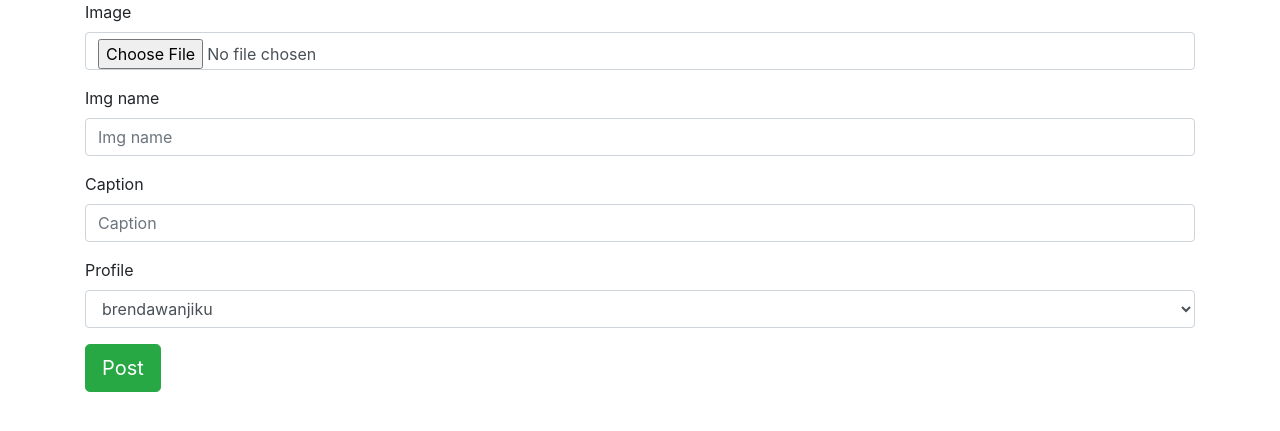
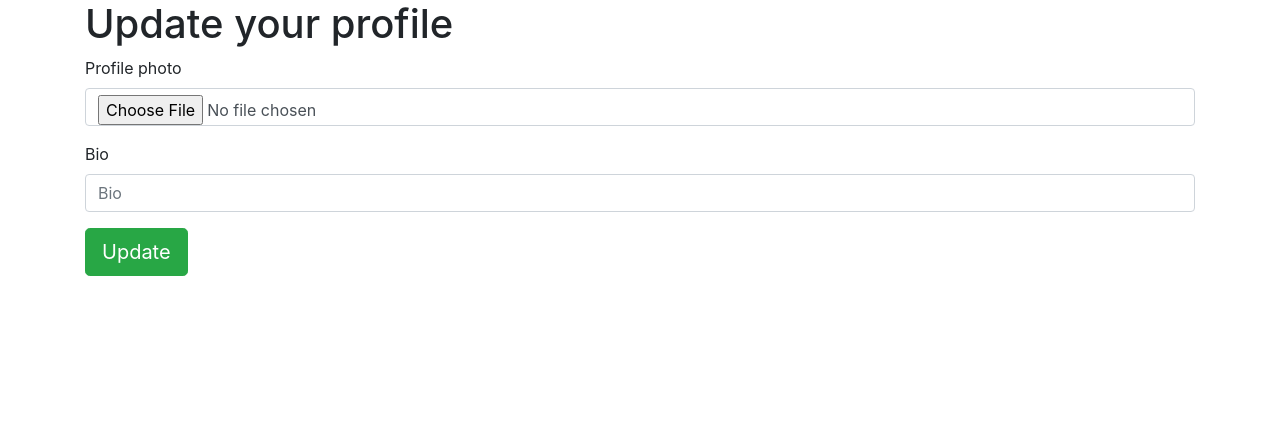
Before and after one commit to brenda-wanjiku/instagram, a Django app: page /update_profile/ in a window 1280 px wide. Shown: the top 431 px of the page. Run offline with Django 3.2, Linux system fonts and the light colour scheme; a user stored in the database is signed in; data comes from the database, SQL or seed files in the repository; parts of the project's set-up code (start-up, migrations or seed data) failed here and were passed over; some libraries are stand-ins or nearby versions.

Commit message:
Creates an update profile functionality

```diff
--- a/instagram/insta/forms.py
+++ b/instagram/insta/forms.py
@@ -1,7 +1,13 @@
 from django.forms import ModelForm
-from .models import Image
+from .models import Image,Profile
 
 class AddImageForm(ModelForm):
     class Meta:
         model = Image
-        exclude = ['comments', 'likes', '']
+        exclude = ['comments', 'likes', 'profile']
+
+
+class EditProfileForm(ModelForm):
+    class Meta:
+        model = Profile
+        exclude = ['user']
--- a/instagram/insta/models.py
+++ b/instagram/insta/models.py
@@ -37,7 +37,7 @@ class Image(models.Model):
         return images
 
     @classmethod
-    def get_profile_images(cls,profile):
+    def get_images(cls,profile):
         return cls.objects.filter(profile = profile)
 
 
--- a/instagram/insta/templates/homepage.html
+++ b/instagram/insta/templates/homepage.html
@@ -14,6 +14,9 @@
 
     <h1 class="text-center"> Homepage</h1>
     {% for image in images%}
+    <div class="card">
+        <div class="card-body">
+            <div class="thumbnail">
                 <div class="post">
                     <div class="image-title">
                         <img src="{{image.image.url}}" class="avatar" class="img-responsive" alt="image">
@@ -27,6 +30,9 @@
                 </div>
 
                 <p> {{image.caption}}</p>
+            </div>
+        </div>
+    </div>
 
 
 </div>
--- a/instagram/insta/templates/image_upload.html
+++ b/instagram/insta/templates/image_upload.html
@@ -17,6 +17,7 @@
 
 <body>
     <div class="container">
+        <h2> Upload an Image</h2>
         <form action="{%url 'update_image'%}" method="post" enctype="multipart/form-data">
             {%csrf_token%}
 
--- a/instagram/insta/templates/navbar.html
+++ b/instagram/insta/templates/navbar.html
@@ -24,7 +24,10 @@
                         <a class="nav-link" href="/profile">Profile</a>
                     </li>
                     <li>
-                        <a class="nav-link" href="/update_profile">Update Profile</a>
+                        <a class="nav-link" href="/upload_image">Image Upload</a>
+                    </li>
+                    <li>
+                        <a class="nav-link" href="/update_profile">Image Upload</a>
                     </li>
                     <li>
                         <a class="nav-link" href="/accounts/password/change">Change Password</a>
--- a/instagram/insta/templates/profile.html
+++ b/instagram/insta/templates/profile.html
@@ -2,7 +2,11 @@
 {% block content %}
 <div class="container">
     <h1>{{profile.user}}</h1>
+    <img src="{{profile.profile_photo.url}}" alt="">
+    {% if profile.bio %}
     <p>{{profile.bio}}</p>
+    {% endif %}
+    <button class = "btn btn-outline-success btn-lg"><a href="{% url 'update_profile' %}">Edit Profile</a></button>
 
 
     <h2>Images</h2>
--- /dev/null
+++ b/instagram/insta/templates/update_profile.html
@@ -0,0 +1,38 @@
+{% load bootstrap4 %}
+{% load static %}
+<!DOCTYPE html>
+<html>
+
+<head>
+    <meta charset="utf-8">
+    <meta name="viewport" content="width=device-width, initial-scale=1">
+
+    <title>Edit Profile</title>
+    {{form.media}}
+
+    {% block styles %}
+    {% bootstrap_css %}
+    {% endblock %}
+
+</head>
+
+<body>
+    <div class="container">
+
+    <h1>Update your profile </h1>
+
+    <form action="{%url 'update_profile'%}" method="post" enctype="multipart/form-data">
+        {%csrf_token%}
+
+        {% bootstrap_form form%}
+        <input type="submit" class="btn btn-success btn-lg" value="Update">
+    </form>
+
+    {% block scripts %}
+    <script src="https://ajax.googleapis.com/ajax/libs/jquery/3.2.1/jquery.min.js"></script>
+    {% bootstrap_javascript %}
+    {% endblock %}
+</div>
+</body>
+
+</html>
--- a/instagram/insta/urls.py
+++ b/instagram/insta/urls.py
@@ -9,7 +9,8 @@ urlpatterns=[
     path('', views.homepage, name='homepage'),
     path('search/', views.search_results, name='search_results'),
     path('profile/',views.profile, name = "profile"),
-     path('update_profile/',views.upload_image, name = "update_image")
+    path('update_profile/',views.update_profile, name = "update_profile"),
+    path('upload_image/',views.upload_image, name = "update_image")
 ]
 if settings.DEBUG:
     urlpatterns+= static(settings.MEDIA_URL,document_root = settings.MEDIA_ROOT)
--- a/instagram/insta/views.py
+++ b/instagram/insta/views.py
@@ -1,7 +1,7 @@
 from django.shortcuts import render,redirect
 from django.http import HttpResponse
 from .models import Image,Profile
-from .forms import AddImageForm
+from .forms import AddImageForm, EditProfileForm
 from django.contrib.auth.decorators import login_required
 from django.contrib.auth.models import User
 
@@ -33,7 +33,7 @@ def profile(request):
     '''
     current_user = request.user
     profile = Profile.objects.get(user =current_user)
-    images = Image.get_profile_images(current_user)
+    images = Image.get_images(current_user)
     return render(request, 'profile.html', {"profile" : profile, "images":images} )
 
 
@@ -50,3 +50,23 @@ def upload_image(request):
     else:
         form = AddImageForm()
     return render(request, 'image_upload.html', {"form": form})
+
+
+@login_required
+def update_profile(request):
+    current_user = request.user
+
+    if request.method == "POST":
+        form = EditProfileForm(request.POST, request.FILES)
+        if form.is_valid():
+            profile_photo = form.cleaned_data['profile_photo']
+            bio  = form.cleaned_data['bio']
+
+            updated_profile = Profile.objects.get(user= current_user)
+            updated_profile.profile_photo = profile_photo
+            updated_profile.bio = bio
+            updated_profile.save()
+        return redirect('profile')
+    else:
+        form = EditProfileForm()
+    return render(request, 'update_profile.html', {"form": form})
```
Also changed, not shown: instagram/media/insta/beach_IywRGhs.jpeg (added), instagram/media/insta/food5.jpeg (added). Lines whose indentation alone changed are shown as unchanged.
